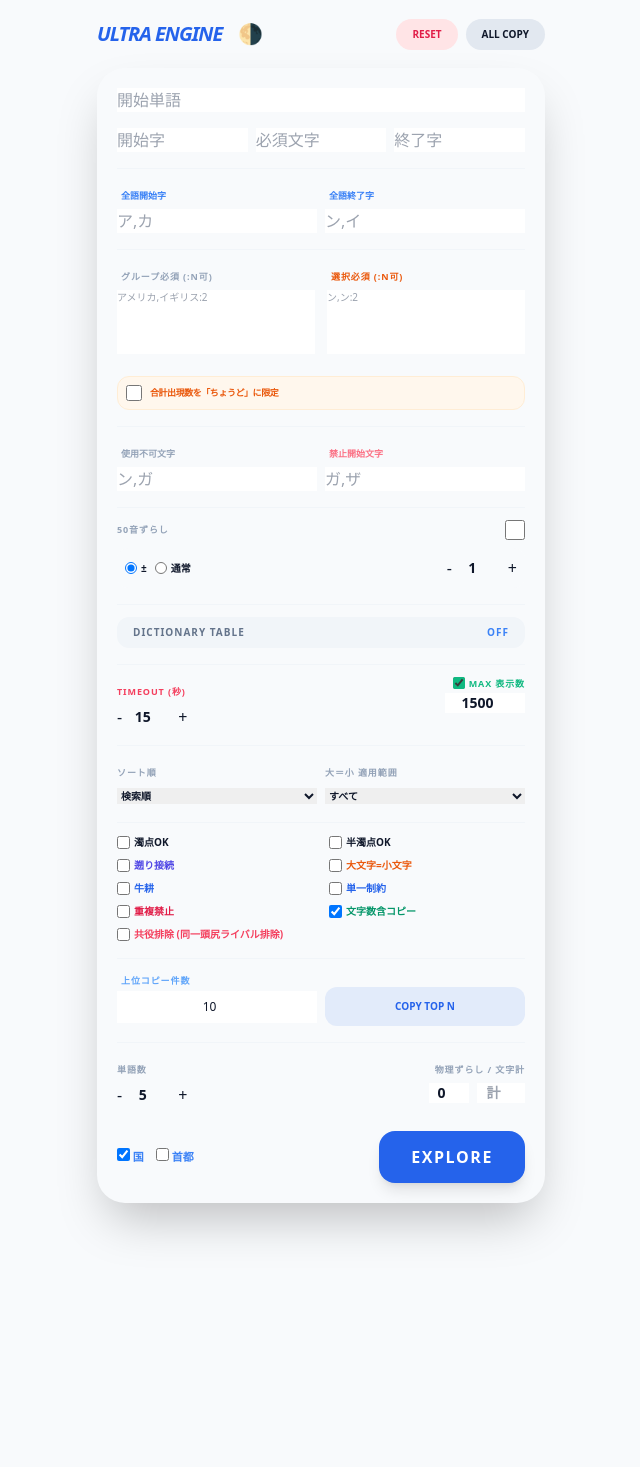
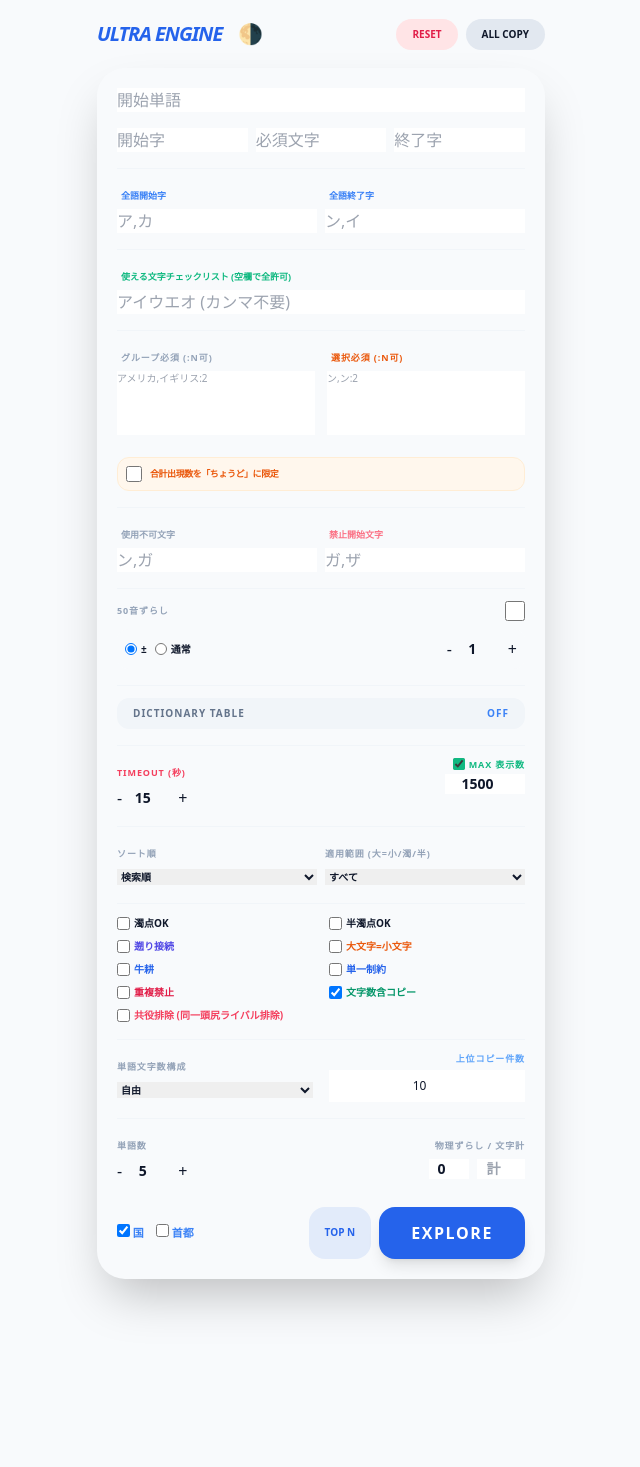
Before and after one commit to xjrstjrwvg-commits/Aleksandrovsk-Sakhalinsky, a Flask app: page / in a window 1280 px wide. Shown: the whole page, without its empty margins (319-959 px from the left). Before the commit the page ends 1237 px from the top, so only its background shows below. Run offline with Flask 3, Linux system fonts and the light colour scheme; some libraries are stand-ins or nearby versions.

Commit message:
index.html

```diff
--- a/templates/index.html
+++ b/templates/index.html
@@ -47,6 +47,11 @@
                     <label class="text-[9px] font-bold text-blue-500 uppercase ml-1">全語終了字</label>
                     <input id="aec" placeholder="ン,イ" class="w-full">
                 </div>
+            </div>
+
+            <div class="space-y-1 border-t border-slate-100 dark:border-slate-800 pt-3">
+                <label class="text-[9px] font-bold text-emerald-500 uppercase ml-1">使える文字チェックリスト (空欄で全許可)</label>
+                <input id="valid_chars" placeholder="アイウエオ (カンマ不要)" class="w-full">
             </div>
 
             <div class="grid grid-cols-2 gap-3 border-t border-slate-100 dark:border-slate-800 pt-3">
@@ -136,7 +141,7 @@
                     </select>
                 </div>
                 <div class="space-y-1">
-                    <label class="text-[9px] font-bold text-slate-400 uppercase tracking-widest">大＝小 適用範囲</label>
+                    <label class="text-[9px] font-bold text-slate-400 uppercase tracking-widest">適用範囲 (大=小/濁/半)</label>
                     <select id="unify_scope" class="w-full text-[10px] font-bold">
                         <option value="all">すべて</option>
                         <option value="conn">接続判定のみ</option>
@@ -157,12 +162,19 @@
                 <label class="flex items-center gap-1 cursor-pointer text-rose-500 col-span-2"><input type="checkbox" id="exclude_conjugate"> 共役排除 (同一頭尻ライバル排除)</label>
             </div>
 
-            <div class="flex items-center gap-2 border-t border-slate-100 dark:border-slate-800 pt-3">
-                <div class="flex flex-col flex-1 gap-1">
-                    <label class="text-[9px] font-bold text-blue-400 uppercase tracking-widest ml-1">上位コピー件数</label>
+            <div class="grid grid-cols-2 gap-4 border-t border-slate-100 dark:border-slate-800 pt-3">
+                <div class="space-y-1">
+                    <label class="text-[9px] font-bold text-slate-400 uppercase tracking-widest">単語文字数構成</label>
+                    <select id="len_mode" class="w-full text-[10px] font-bold">
+                        <option value="free">自由</option>
+                        <option value="same">すべて同じ</option>
+                        <option value="diff">すべてバラバラ</option>
+                    </select>
+                </div>
+                <div class="space-y-1">
+                    <label class="text-[9px] font-bold text-blue-400 uppercase tracking-widest ml-1 text-right block">上位コピー件数</label>
                     <input type="number" id="copy_limit" value="10" class="w-full text-center text-xs py-2">
                 </div>
-                <button onclick="copyTopN()" class="flex-1 bg-blue-600/10 text-blue-600 py-3 rounded-xl text-[10px] font-black uppercase mt-4">Copy Top N</button>
             </div>
 
             <div class="grid grid-cols-2 gap-4 border-t border-slate-100 dark:border-slate-800 pt-3">
@@ -188,7 +200,10 @@
                     <label class="cursor-pointer text-blue-500"><input type="checkbox" name="cat" value="country" checked onchange="loadDictionaryUI()"> 国</label>
                     <label class="cursor-pointer text-blue-500"><input type="checkbox" name="cat" value="capital" onchange="loadDictionaryUI()"> 首都</label>
                 </div>
-                <button type="button" onclick="run()" id="btn" class="bg-blue-600 text-white font-black px-8 py-3.5 rounded-2xl shadow-lg active:scale-95 transition-all uppercase tracking-widest">Explore</button>
+                <div class="flex gap-2">
+                   <button onclick="copyTopN()" class="bg-blue-600/10 text-blue-600 px-4 py-3 rounded-2xl text-[10px] font-black uppercase">Top N</button>
+                   <button type="button" onclick="run()" id="btn" class="bg-blue-600 text-white font-black px-8 py-3.5 rounded-2xl shadow-lg active:scale-95 transition-all uppercase tracking-widest">Explore</button>
+                </div>
             </div>
 
             <div id="stats" class="text-center text-[10px] font-bold text-blue-500 hidden uppercase py-1"></div>
@@ -217,7 +232,7 @@
         async function init() {
             if (localStorage.ultraSettings) {
                 const s = JSON.parse(localStorage.ultraSettings);
-                const fields = ['sw','sc','asc','mc','ec','aec','exc','bsc','ml','ps','ks_abs','ttl','timeout','limit','gc','cc','sort_mode','unify_scope','copy_limit'];
+                const fields = ['sw','sc','asc','mc','ec','aec','exc','bsc','ml','ps','ks_abs','ttl','timeout','limit','gc','cc','sort_mode','unify_scope','copy_limit','valid_chars','len_mode'];
                 fields.forEach(f => { if(s[f] !== undefined && document.getElementById(f)) document.getElementById(f).value = s[f]; });
                 const checks = ['allow_daku','allow_handaku','char_limit_mode','auto_recovery','limit_enabled','unify_small','rt','once','copy_with_len','use_shift','exclusive_choice','exclude_conjugate'];
                 checks.forEach(f => { if(s[f] !== undefined && document.getElementById(f)) document.getElementById(f).checked = s[f]; });
@@ -279,9 +294,9 @@
             localStorage.ultraSettings = JSON.stringify({
                 sw: document.getElementById('sw').value, sc: document.getElementById('sc').value, asc: document.getElementById('asc').value,
                 mc: document.getElementById('mc').value, ec: document.getElementById('ec').value, aec: document.getElementById('aec').value,
-                exc: document.getElementById('exc').value, bsc: document.getElementById('bsc').value,
+                exc: document.getElementById('exc').value, bsc: document.getElementById('bsc').value, valid_chars: document.getElementById('valid_chars').value,
                 ml: document.getElementById('ml').value, timeout: document.getElementById('timeout').value, limit: document.getElementById('limit').value,
-                gc: document.getElementById('gc').value, cc: document.getElementById('cc').value,
+                gc: document.getElementById('gc').value, cc: document.getElementById('cc').value, len_mode: document.getElementById('len_mode').value,
                 ps: document.getElementById('ps').value, ks_abs: document.getElementById('ks_abs').value, ttl: document.getElementById('ttl').value,
                 sort_mode: document.getElementById('sort_mode').value, unify_scope: document.getElementById('unify_scope').value, copy_limit: document.getElementById('copy_limit').value,
                 limit_enabled: document.getElementById('limit_enabled').checked, use_shift: document.getElementById('use_shift').checked,
@@ -320,6 +335,7 @@
                         all_start_char: document.getElementById('asc').value, must_char: document.getElementById('mc').value,
                         end_char: document.getElementById('ec').value, all_end_char: document.getElementById('aec').value,
                         exclude_chars: document.getElementById('exc').value, ban_start_chars: document.getElementById('bsc').value,
+                        valid_chars: document.getElementById('valid_chars').value,
                         max_len: document.getElementById('ml').value, timeout: document.getElementById('timeout').value,
                         limit: document.getElementById('limit').value, limit_enabled: document.getElementById('limit_enabled').checked,
                         pos_shift: parseInt(document.getElementById('ps').value || 0), use_shift: document.getElementById('use_shift').checked,
@@ -330,6 +346,7 @@
                         once_constraint: document.getElementById('once').checked, exclusive_choice: document.getElementById('exclusive_choice').checked,
                         exclude_conjugate: document.getElementById('exclude_conjugate').checked,
                         sort_mode: document.getElementById('sort_mode').value, unify_scope: document.getElementById('unify_scope').value,
+                        len_mode: document.getElementById('len_mode').value,
                         group_constraints: parseConstraint(document.getElementById('gc').value),
                         choice_constraints: parseConstraint(document.getElementById('cc').value),
                         categories: Array.from(document.querySelectorAll('input[name="cat"]:checked')).map(c => c.value),
```
